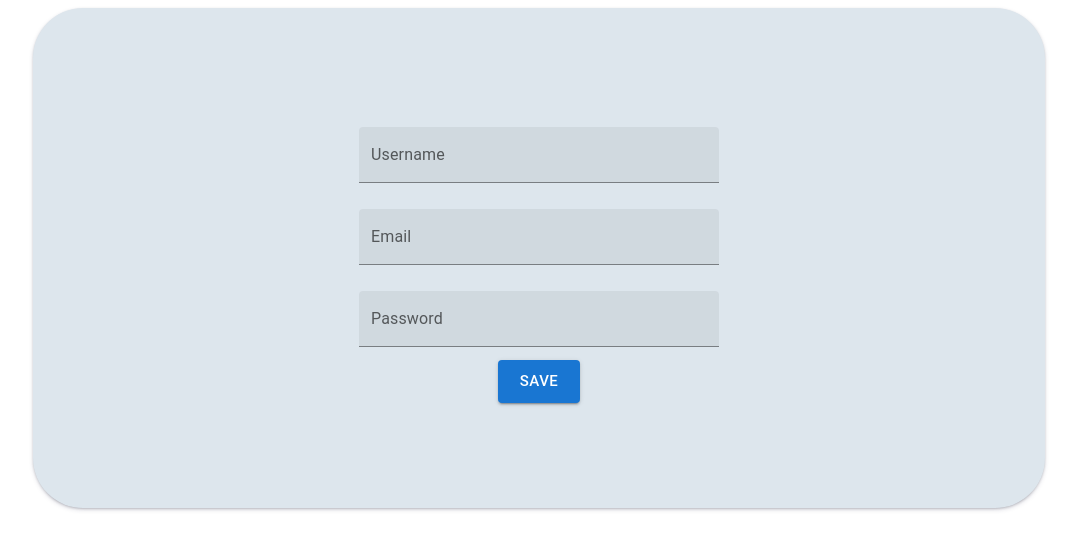
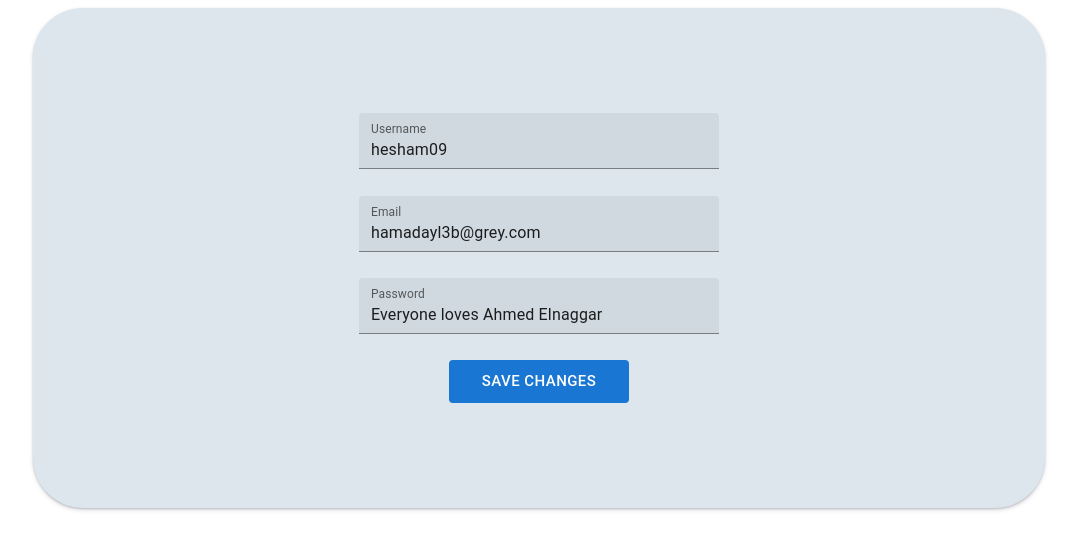
Before and after one commit to Ahmed-Mohammed-11/Grey, a Next.js app in the folder front_end/: page /profile in a window 1280 px wide. Shown: the top 550 px of the page, without its empty margins (101-1178 px from the left). Built offline with nearby package versions, Linux system fonts and the light colour scheme.

Commit message:
I think it works :)

```diff
--- a/front_end/src/app/profile/page.module.css
+++ b/front_end/src/app/profile/page.module.css
@@ -1,3 +1,24 @@
+.cornerShapes{
+    width:700px;
+    height:700px;
+    position:fixed;
+    border-radius: 150px;
+}
+
+.topLeft
+{
+    top:0;
+    left:0;
+    transform: rotate(45deg)  translate(-70%, 0%);
+}
+
+.bottomRight
+{
+    right:0;
+    bottom:0;
+    transform: rotate(45deg) translate(70%, 0%);
+}
+
 .container {
   display: flex;
   flex-direction: row;
@@ -34,3 +55,10 @@
   min-width: 150px;
   min-height: 500px;
 }
+
+.button {
+  width: 30%;
+  height: 100%;
+  margin: 2.2% !important;
+  box-shadow: none !important;
+}
--- a/front_end/src/app/profile/page.tsx
+++ b/front_end/src/app/profile/page.tsx
@@ -1,16 +1,23 @@
 'use client'
 import { Box, Button, TextField } from "@mui/material";
 import styles from './page.module.css';
-import {useEffect, useRef, useState} from 'react';
+import {useRef, useState} from 'react';
 import clientValidateForm from "../security/userValidation/clientFormValidation";
 import updateUserController from "../services/updateUserController";
 import { UPDATE_USER_ENDPOINT } from "../constants/apiConstants";
-import toJSON from "../utils/readableStreamResponseBodytoJSON";
 function Profile() {
 
   const usernameRef = useRef<HTMLInputElement>(null);
   const emailRef = useRef<HTMLInputElement>(null);
   const passwordRef = useRef<HTMLInputElement>(null);
+
+  const initialUsername = 'hesham09'
+  const initialEmail = 'hamadayl3b@grey.com'
+  const initialPassword = 'Everyone loves Ahmed Elnaggar'
+
+  const [username, setUsername] = useState(initialUsername);
+  const [email, setEmail] = useState(initialEmail);
+  const [password, setPassword] = useState(initialPassword);
 
   const [isUserValid, setIsUserValid] = useState({
     username: true,
@@ -24,8 +31,14 @@ function Profile() {
     password: ""
   });
 
+  const noChange = (user: User) : boolean => {
+    return user.username === initialUsername && user.email === initialEmail && user.password === initialPassword
+  }
+
   const fetchServerResponse = async (userDto: UserDTO) => {
-
+    const response = await updateUserController.sendPutRequest(userDto, UPDATE_USER_ENDPOINT)
+    const message = await response.text()
+    console.log(message)
   }
 
   const sendRequest = (user: User) => {
@@ -35,14 +48,31 @@ function Profile() {
       password: user.password
     }
 
+    console.log(userDto)
+
     fetchServerResponse(userDto)
   }
 
   const handleUpdate = () => {
+    if (!username) {
+      setUsername(initialUsername)
+    }
+    if (!email) {
+      setEmail(initialEmail)
+    }
+    if (!password) {
+      setPassword(initialPassword)
+    }
+
     let user: User = {
-      username: usernameRef.current!.value,
-      email: emailRef.current!.value,
-      password: passwordRef.current!.value
+      username: username,
+      email: email,
+      password: password
+    }
+
+    if (noChange(user)) {
+      console.log('no change')
+      return
     }
 
     let {isUserValid, errors} = clientValidateForm(user)
@@ -60,6 +90,8 @@ function Profile() {
           placeholder='new username'
           inputRef={usernameRef}
           variant="filled"
+          value={username}
+          onChange={(e) => setUsername(e.target.value)}
           error={!isUserValid.username}
           helperText={(isUserValid.username)? "" : errors.username}
         >
@@ -69,6 +101,8 @@ function Profile() {
           placeholder='new email'
           inputRef={emailRef}
           variant="filled"
+          value={email}
+          onChange={(e) => setEmail(e.target.value)}
           error={!isUserValid.email}
           helperText={(isUserValid.email)? "" : errors.email}
         ></TextField>
@@ -78,13 +112,15 @@ function Profile() {
           inputRef={passwordRef}
           variant="filled"
           error={!isUserValid.password}
+          value={password}
+          onChange={(e) => setPassword(e.target.value)}
           helperText={(isUserValid.password)? "" : errors.password}
         ></TextField>
         <Button className={styles.button}
           variant="contained"
           size="large"
           onClick={handleUpdate}
-        >save</Button>
+        >save changes</Button>
       </Box>
     </Box>
   )
--- a/front_end/src/app/services/SavePostController.tsx
+++ b/front_end/src/app/services/SavePostController.tsx
@@ -2,7 +2,7 @@ import { BASE_BACKEND_URL } from "../constants/apiConstants";
 
 class SavePostController implements IPostRequestController {
     sendPostRequest(payload: Object, endpoint: string):Promise<Response> {
-        const url = BASE_BACKEND_URL + endpoint + "?postId" + payload
+        const url = BASE_BACKEND_URL + endpoint + payload.postId;
         let headers = new Headers();
         headers.append('Content-Type', 'application/json');
         headers.append('Authorization', localStorage.getItem("Authorization")!);
```
